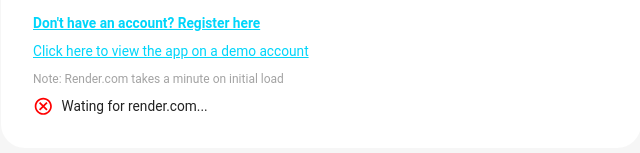
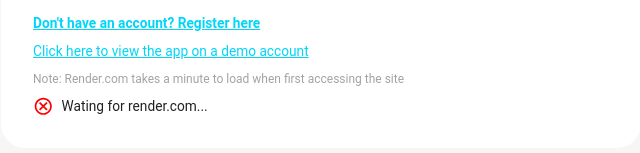
Before and after one commit to shkulesa/Bug-Tracker, a React (Create React App) app in the folder client/: page /login in a window 1280 px wide. Shown: the part 429-582 px from the top of the page, without its empty margins (319-959 px from the left). Built offline with nearby package versions, Linux system fonts and the light colour scheme; no server answers.

Commit message:
Login page changes

```diff
--- a/client/src/scenes/loginPage/Form.jsx
+++ b/client/src/scenes/loginPage/Form.jsx
@@ -83,6 +83,7 @@ const Form = () => {
 
   const pingBackend = async () => {
     const response = await fetch(apiURL, { mode: 'no-cors' });
+    console.log('Pinged backend. Waiting on response...');
     if (response.status === 0) {
       setConnectionStatus('Connected');
     }
@@ -200,7 +201,7 @@ const Form = () => {
                   mb='-1rem'
                   sx={{ color: palette.neutral.medium, fontSize: '12px' }}
                 >
-                  Note: Render.com takes a minute on initial load
+                  Note: Render.com takes a minute to load when first accessing the site
                 </Typography>
                 <Box
                   mt='1.5rem'
```
